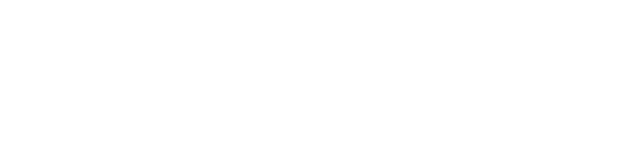
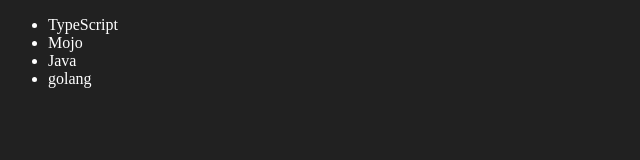
Before and after one commit to abhaypandeyji/abhay-code, a plain HTML site: page dom/four.html in a window 1280 px wide. Shown: the whole page, without its empty margins (0-640 px from the left). Drawn offline with Linux system fonts and the light colour scheme.

Commit message:
dom finished

```diff
--- a/dom/four.html
+++ b/dom/four.html
@@ -4,8 +4,53 @@
     <meta charset="UTF-8">
     <meta name="viewport" content="width=device-width, initial-scale=1.0">
     <title>Chai aur code | DOM</title>
+    <style>
+        .bg-black{
+            background-color: #212121;
+            color:#fff;
+        }
+    </style>
 </head>
-<body>
+<body class="bg-black">
+    <ul class="language">
+        <li>JavaScript</li>
+    </ul>
 
 </body>
+<script>
+    function addLanguage(langName){
+        const li = document.createElement('li');
+        li.innerHTML = `${langName}`;
+        const ul = document.querySelector('.language');
+        ul.appendChild(li);
+    }
+    addLanguage("python");
+    addLanguage("Java");
+
+    function addOptiLanguage(langName){
+        const li = document.createElement('li');
+        li.appendChild(document.createTextNode(langName));
+        document.querySelector('.language').append(li);
+    }
+    addOptiLanguage("golang");
+    addOptiLanguage("ruby");
+
+    //Edit
+    const secondLang = document.querySelector("li:nth-child(2)");
+    console.log(secondLang);
+    //secondLang.innerHTML = "Mojo";
+    const newli = document.createElement('li');
+    newli.textContent = "Mojo";
+    secondLang.replaceWith(newli);
+
+    //Edit
+    const firstLang = document.querySelector("li:first-child");
+    firstLang.outerHTML = '<li>TypeScript</li>';
+
+    //Remove
+    lastLang = document.querySelector("li:last-child");
+    lastLang.remove();
+
+
+</script>
 </html>
```
